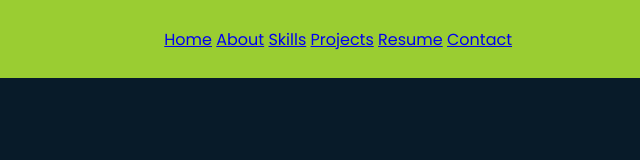
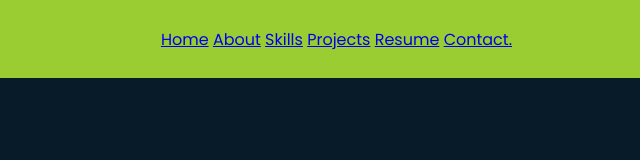
Before and after one commit to TheKyyn/myportfolio, a plain HTML site: page index.html in a window 1280 px wide. Shown: the full height of the page, 640-1280 px from the left. Drawn offline with Linux system fonts and the light colour scheme.

Commit message:
Ajout des premiers fichiers de la construction du portfolio

```diff
--- a/index.html
+++ b/index.html
@@ -17,7 +17,7 @@
             <a href="#">Skills</a>
             <a href="#">Projects</a>
             <a href="#">Resume</a>
-            <a href="#">Contact</a>
+            <a href="#">Contact.</a>
         </nav>
     </header>
 </body>
--- a/style.css
+++ b/style.css
@@ -21,7 +21,7 @@ body {
     display: flex;
     justify-content: space-between;
     align-items: center;
-    z-index: 100;
+    z-index: 99;
 }
 
 .logo {
@@ -30,3 +30,5 @@ body {
     text-decoration: none;
     font-weight: 600;
 }
+
+.navbar
```
